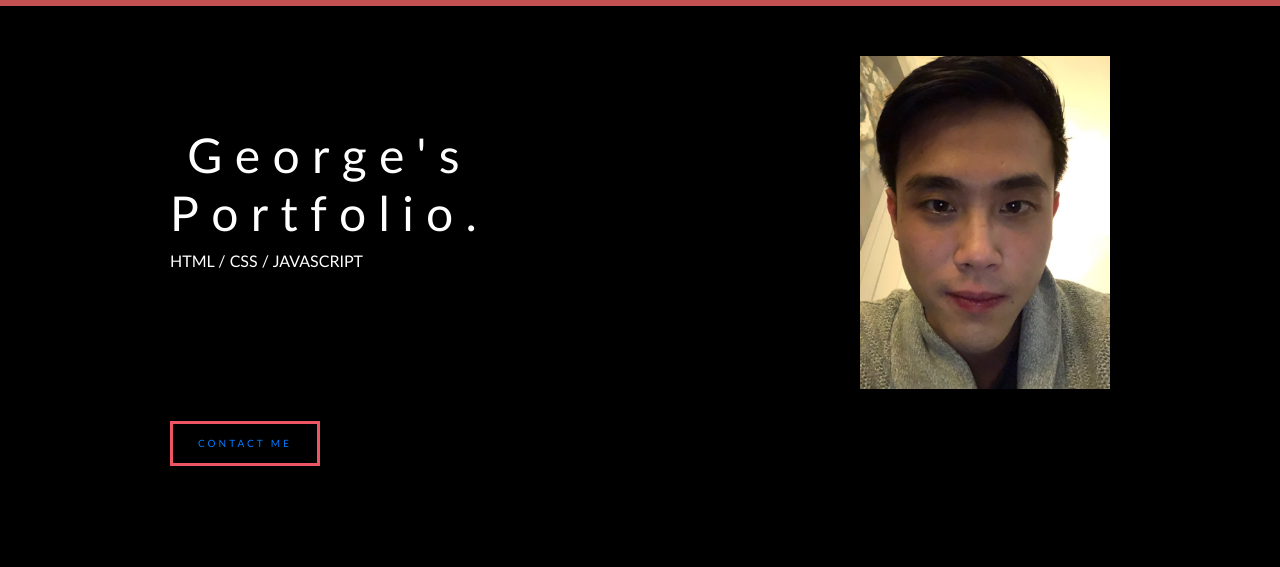
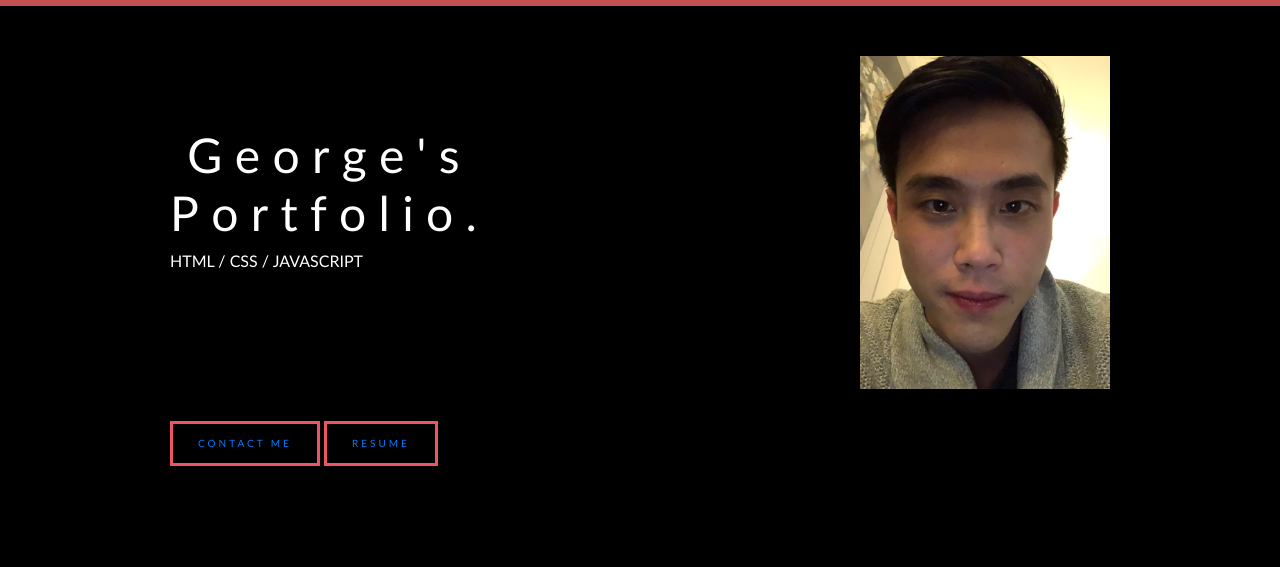
Before and after one commit to georgehsun/homework8-portfolio, a plain HTML site: page index.html in a window 1280 px wide. Shown: the part 90-657 px from the top of the page. Drawn offline with nearby package versions, Linux system fonts and the light colour scheme.

Commit message:
uploaded my resume

```diff
--- a/index.html
+++ b/index.html
@@ -70,6 +70,8 @@
             </h1>
             <p> HTML / CSS / JAVASCRIPT</p>
             <a href="#contact">CONTACT ME</a>
+            <a href="resume/resume.rtf">Resume
+            </a>
 
 
         </div>
@@ -88,6 +90,15 @@
         </div>
         <img src="img/dotted-shape.png" alt="">
     </div>
+
+
+    <!-- <div class="container info" id="info">
+        <h1>More Information About Me</h1>
+        <p>
+            Email: Gsunems@gmail.com
+        </p>
+    </div> -->
+
 
     <div class="container skills" id="skills">
         <h1>Skills</h1>
```
Also changed, not shown: 2 other files.
